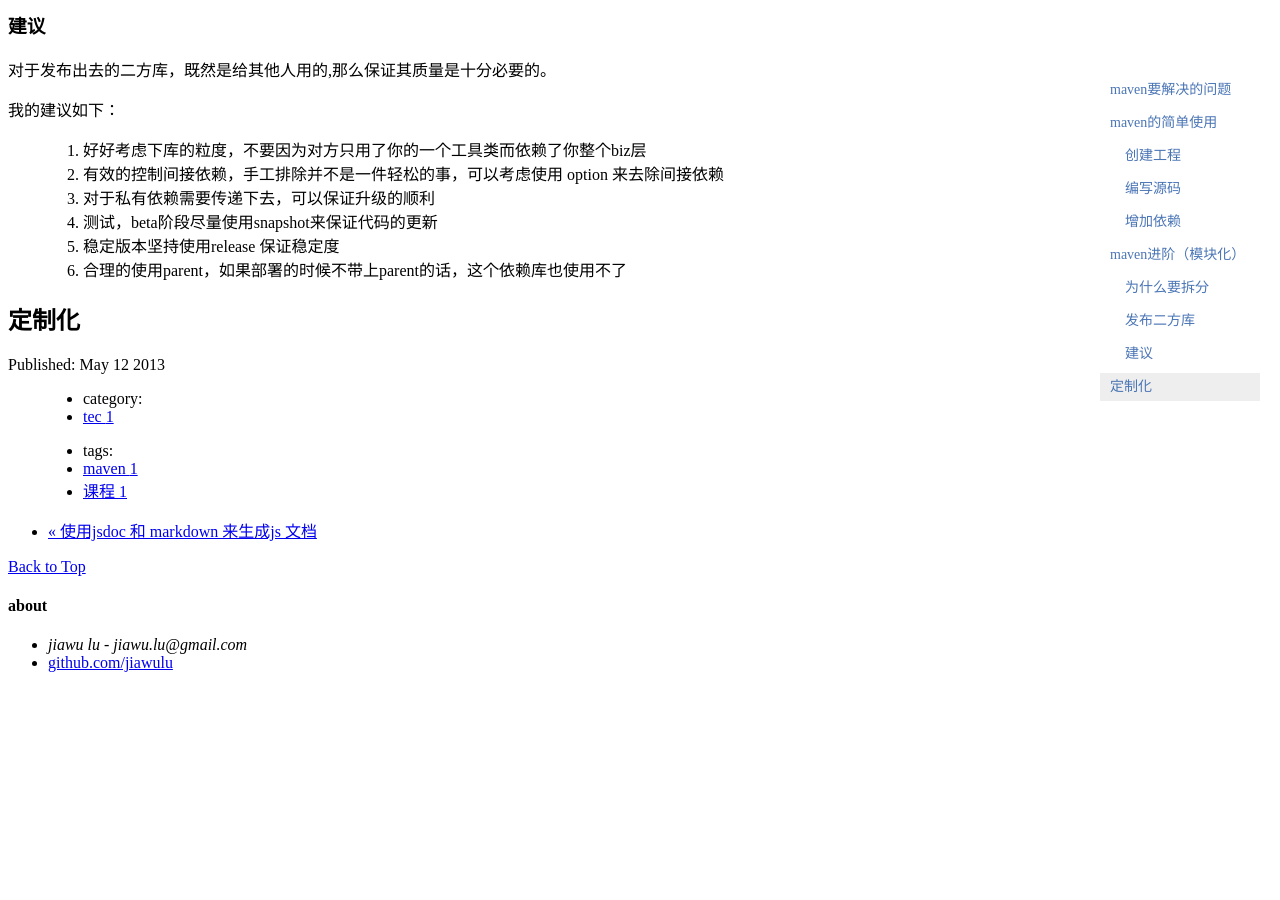
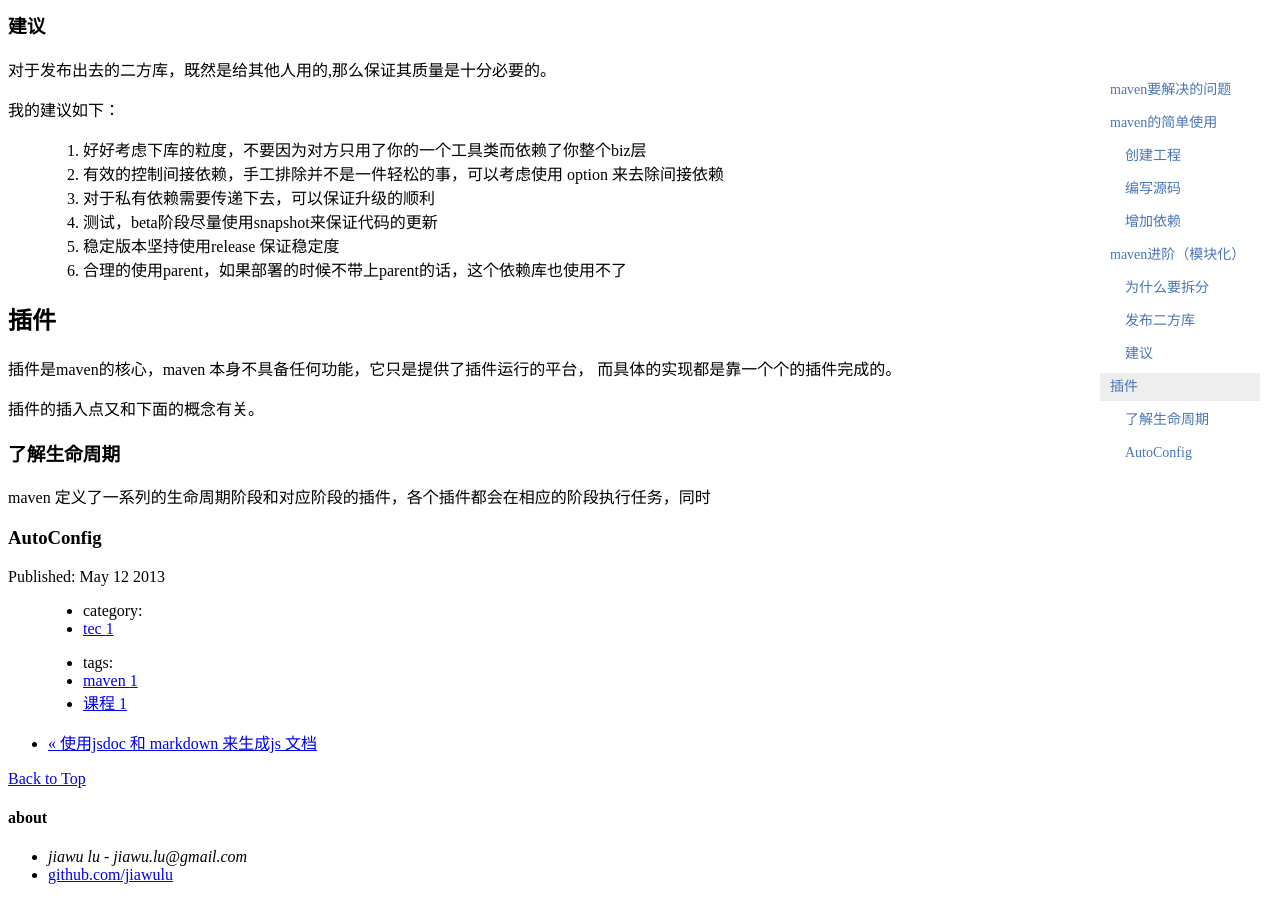
Before and after one commit to jiawulu/jiawulu.github.com, a Jekyll site: the page built from _posts/2013-05-12-maven_introduce.md, in a window 1280 px wide and 900 px high, scrolled down 2941 px. Built offline with Jekyll 4.4.1, drawn with Linux system fonts in a browser that asks for light colours; before the commit the page ends 3629 px from its top, so only the background shows below that.

Commit message:
add blog

```diff
--- a/_posts/2013-05-12-maven_introduce.md
+++ b/_posts/2013-05-12-maven_introduce.md
@@ -123,7 +123,6 @@ maven 有些时候显得比较茫然，需要我们的帮助
 
 这样以后我们就可以通过mvn deploy 直接发布了
 
-
 ### 建议
 对于发布出去的二方库，既然是给其他人用的,那么保证其质量是十分必要的。
 
@@ -135,4 +134,13 @@ maven 有些时候显得比较茫然，需要我们的帮助
 5. 稳定版本坚持使用release 保证稳定度
 6. 合理的使用parent，如果部署的时候不带上parent的话，这个依赖库也使用不了
 
-## 定制化
+## 插件
+插件是maven的核心，maven 本身不具备任何功能，它只是提供了插件运行的平台， 而具体的实现都是靠一个个的插件完成的。
+
+插件的插入点又和下面的概念有关。
+
+### 了解生命周期
+maven 定义了一系列的生命周期阶段和对应阶段的插件，各个插件都会在相应的阶段执行任务，同时
+
+
+### AutoConfig
```
